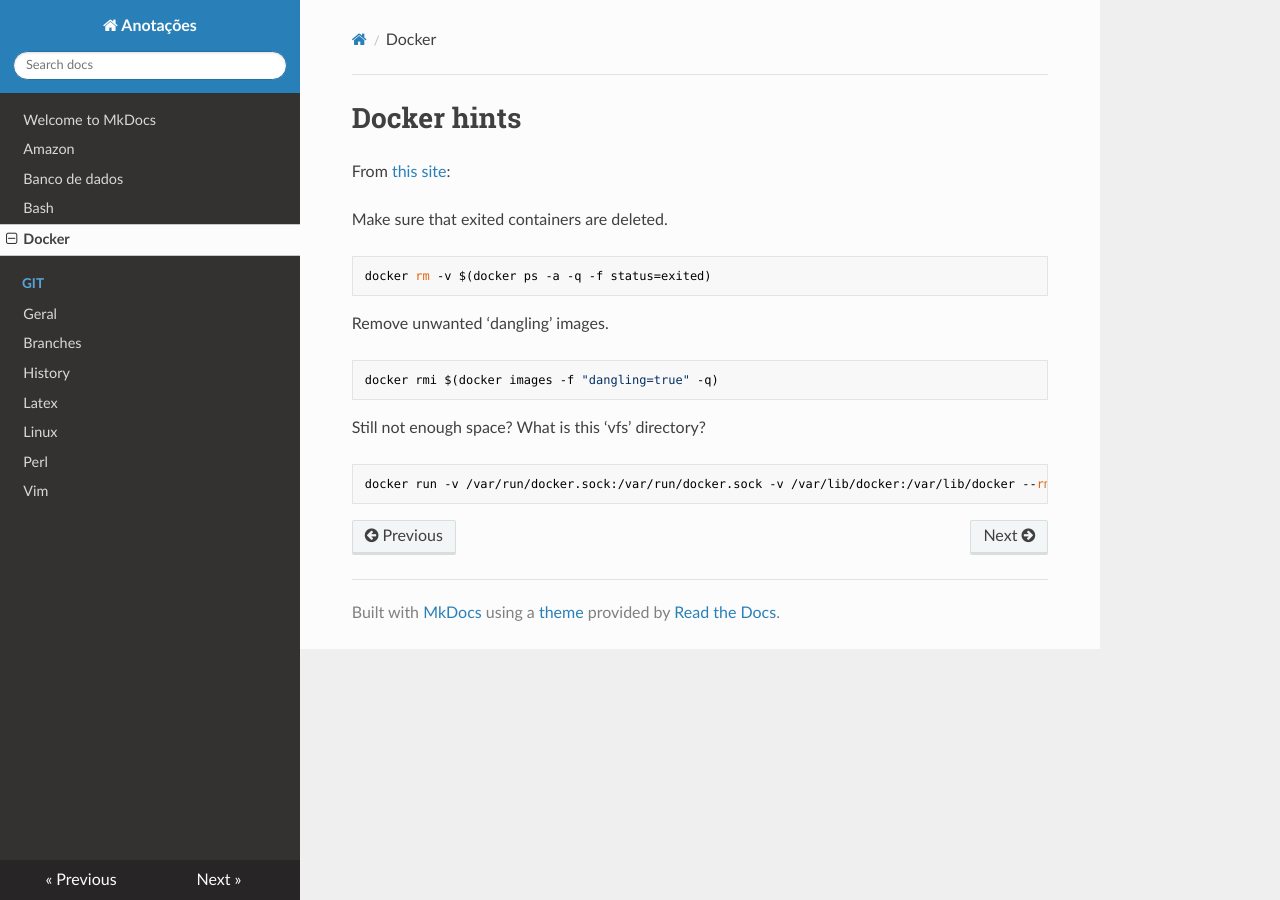
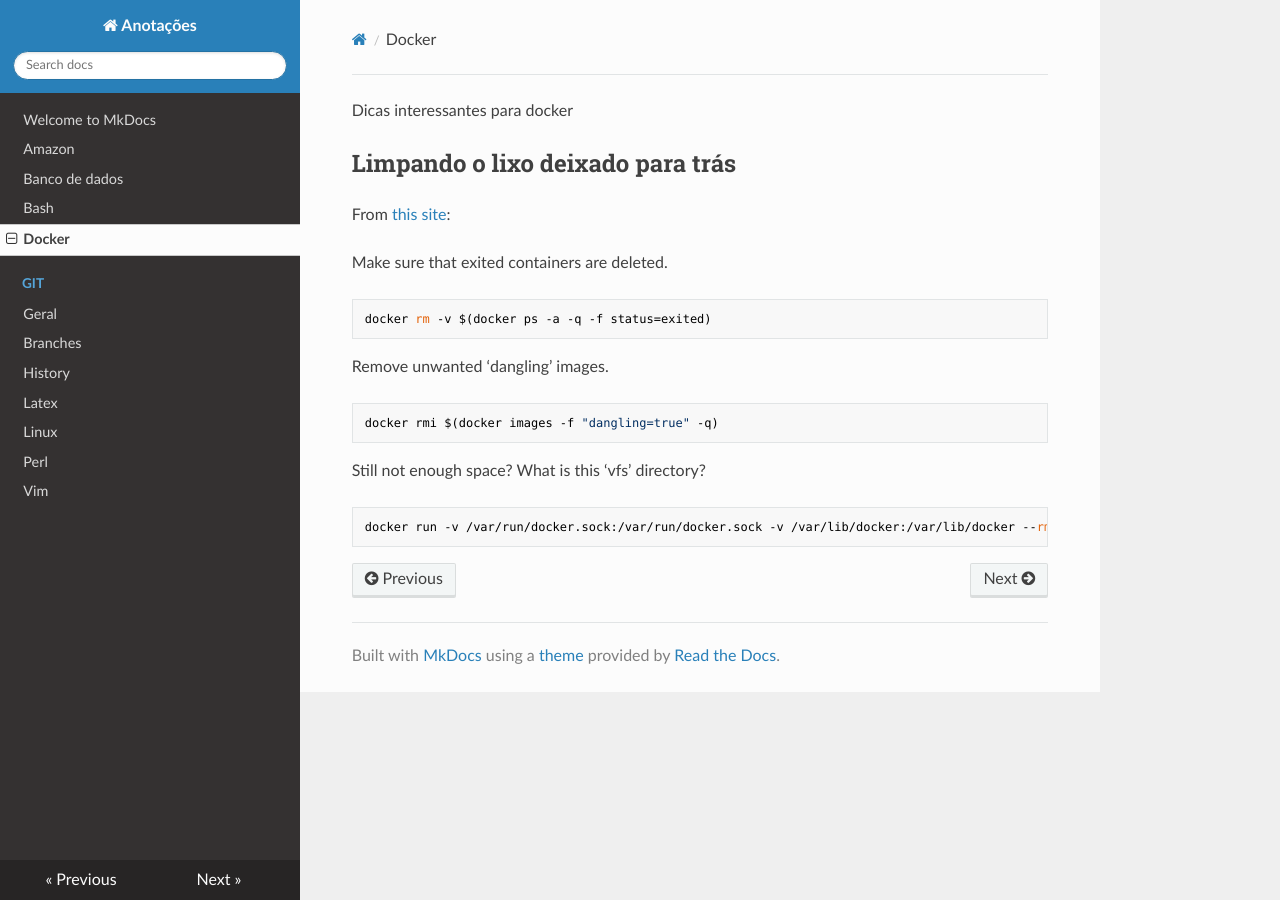
Before and after one commit to hposca/useful_notes, an MkDocs documentation site: the page built from docs/docker.md, in a window 1280 px wide. Built offline with MkDocs 1.6.1, drawn with Linux system fonts in a browser that asks for light colours; nearby versions of some CDN libraries; old or Windows-style settings are respelled for this version of MkDocs.

Commit message:
Anotações Docker

```diff
--- a/docs/docker.md
+++ b/docs/docker.md
@@ -1,4 +1,6 @@
-# Docker hints
+Dicas interessantes para docker
+
+## Limpando o lixo deixado para trás
 
 From [this site](http://java.dzone.com/articles/docker-%E2%80%93-clean-after-yourself?utm_source=feedburner&utm_medium=feed&utm_campaign=Feed%3A+javalobby%2Ffrontpage+%28Javalobby+%2F+Java+Zone%29):
 
```
